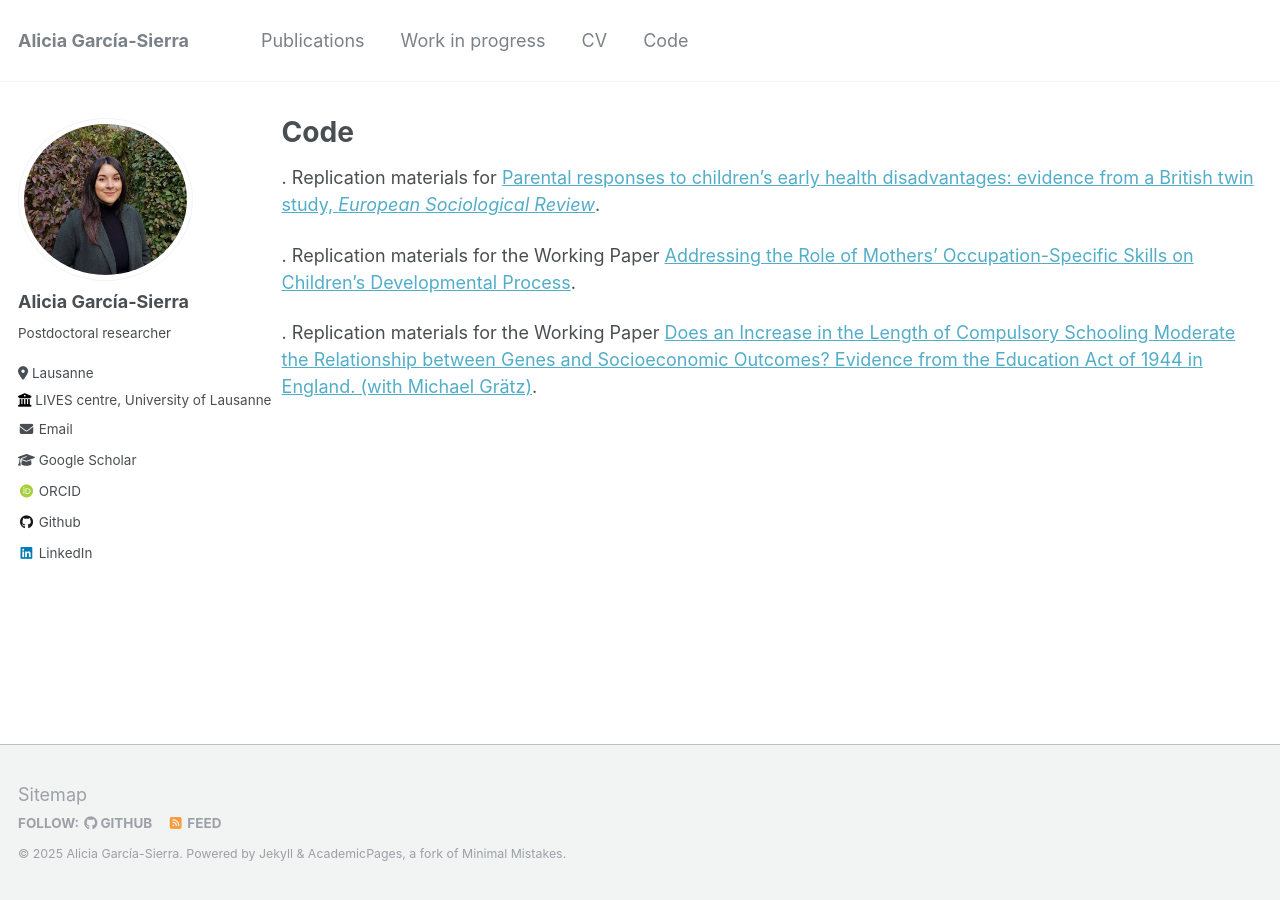
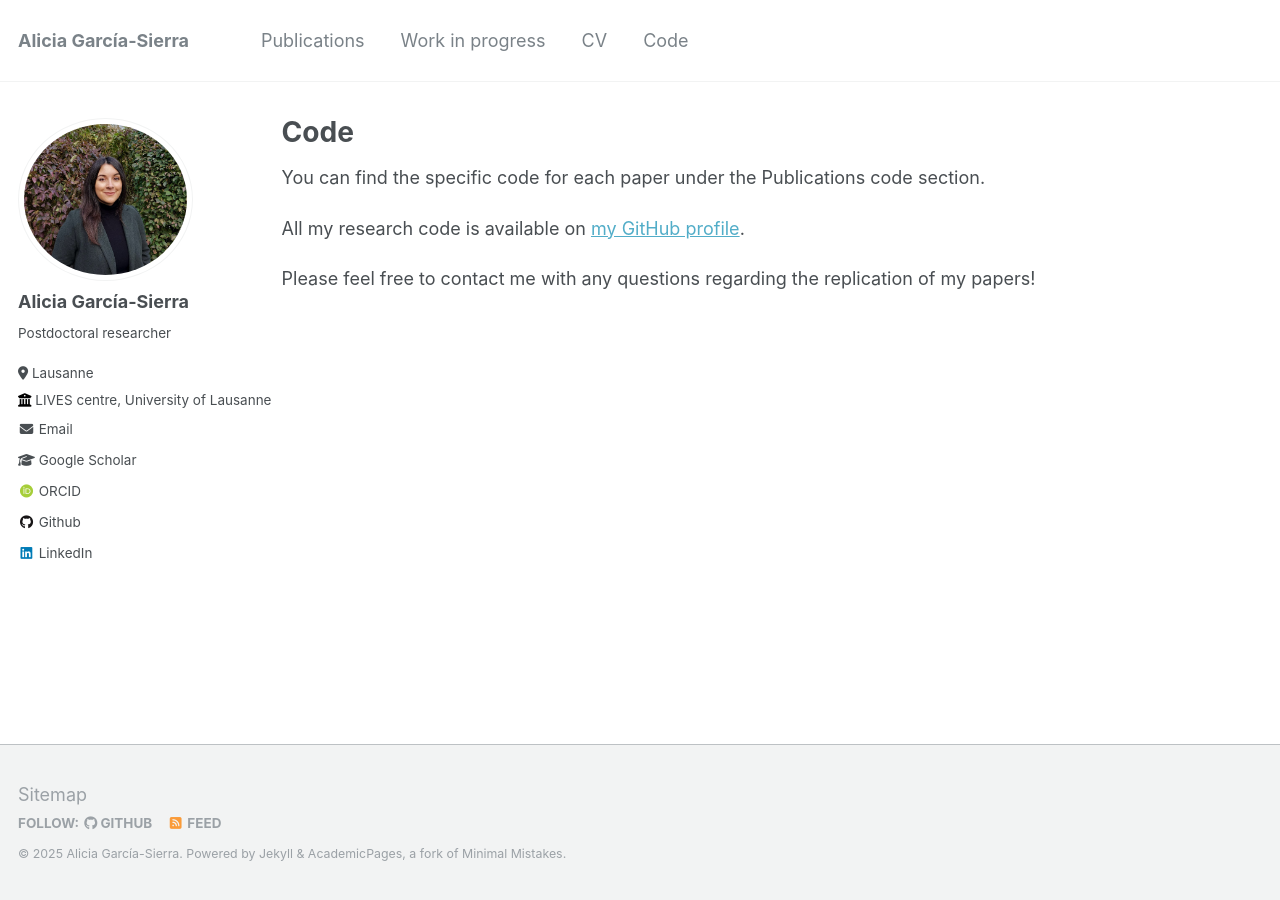
Before and after one commit to aliciagarciasierra/aliciagarciasierra.github.io, a Jekyll site: the page built from _pages/code.md, in a window 1280 px wide. Built offline with Jekyll 4.4.1, drawn with Linux system fonts in a browser that asks for light colours; some web fonts are replaced.

Commit message:
Update code.md

```diff
--- a/_pages/code.md
+++ b/_pages/code.md
@@ -6,11 +6,8 @@ author_profile: true
 
 ---
 
+You can find the specific code for each paper under the Publications code section.
 
-  . Replication materials for [Parental responses to children’s early health disadvantages: evidence from a British twin study, _European Sociological Review_](https://github.com/aliciagarciasierra/PARENTAL_RESPONSES_ESR).
+All my research code is available on [my GitHub profile](https://github.com/aliciagarciasierra).
 
-
-  . Replication materials for the Working Paper [Addressing the Role of Mothers’ Occupation-Specific Skills on Children’s Developmental Process](https://github.com/aliciagarciasierra/MOTHERS_SKILLS).
-
-
-  . Replication materials for the Working Paper [Does an Increase in the Length of Compulsory Schooling Moderate the Relationship between Genes and Socioeconomic Outcomes? Evidence from the Education Act of 1944 in England. (with Michael Grätz)](https://github.com/aliciagarciasierra/REFORM_GENES_ELSA).
+Please feel free to contact me with any questions regarding the replication of my papers!
```
